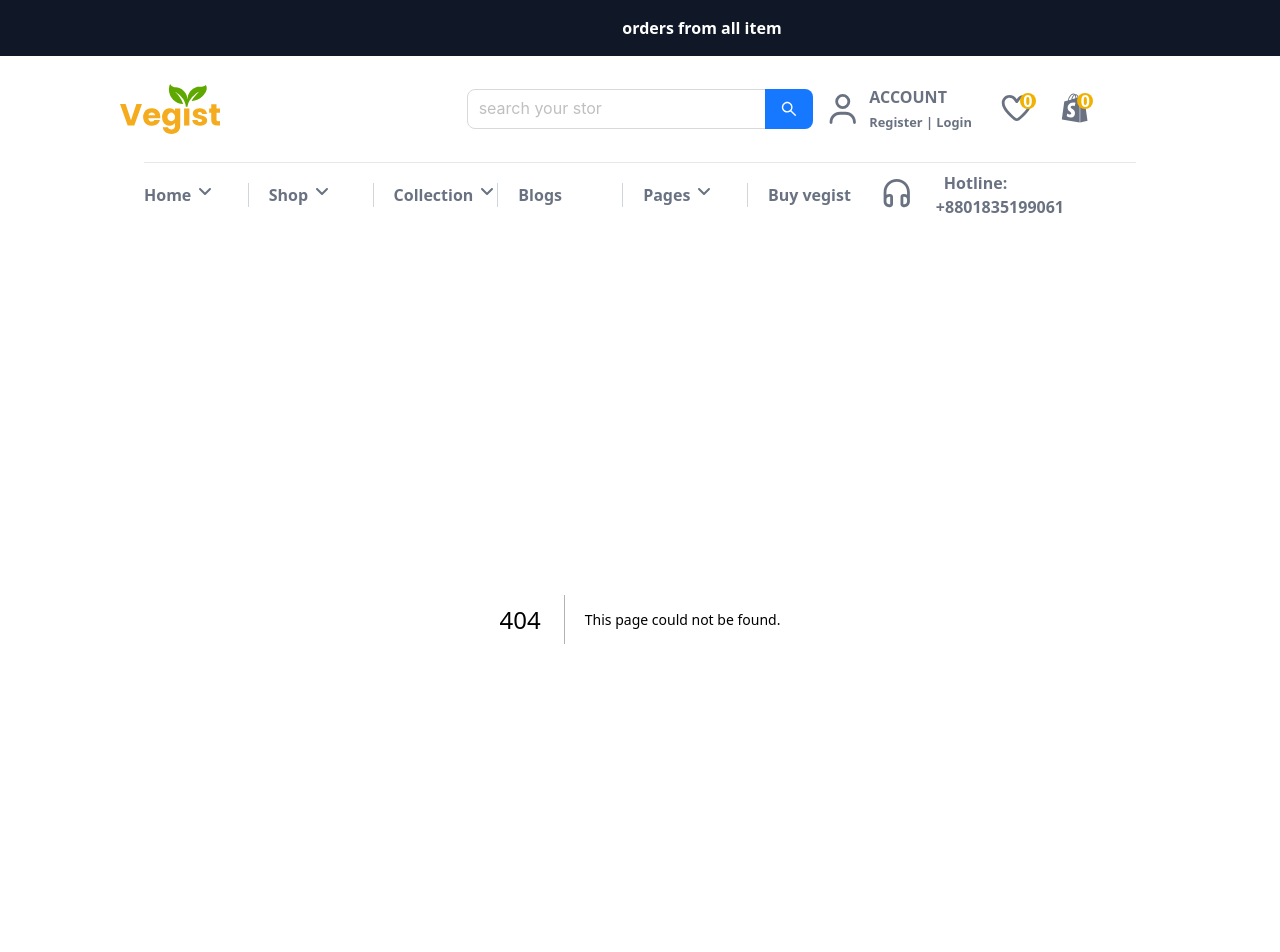
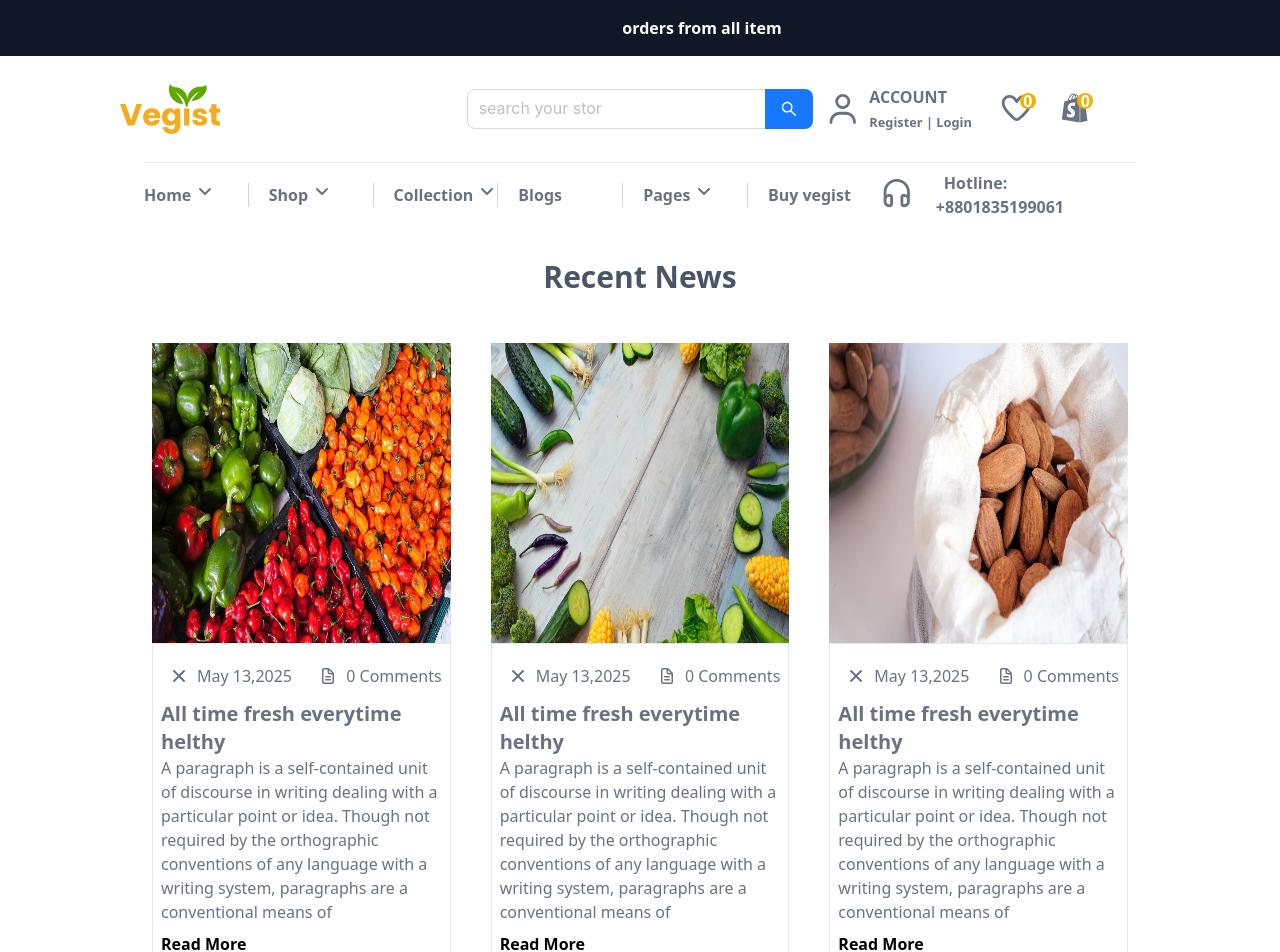
Before and after one commit to rashelmahomud/VEGIST_SHOP, a Next.js app: page /blogs in a window 1280 px wide. Before the commit this address had no page. Shown: the top 952 px of the page. Built offline with nearby package versions, Linux system fonts and the light colour scheme; what @ant-design/nextjs-registry would draw is missing.

Commit message:
added blogs design

```diff
--- /dev/null
+++ b/src/app/blogs/page.tsx
@@ -0,0 +1,88 @@
+import { faFileText } from "@fortawesome/free-regular-svg-icons/faFileText";
+import { faTimes } from "@fortawesome/free-solid-svg-icons";
+import { FontAwesomeIcon } from "@fortawesome/react-fontawesome";
+import Image from "next/image";
+import Link from "next/link";
+
+const BlogsPage = () => {
+  interface BlogsType {
+    id: number;
+    title: string;
+    dec: string;
+    image: string;
+  }
+  const Blogs: BlogsType[] = [
+    {
+      id: 1,
+      title: "All time fresh everytime helthy",
+      dec: "A paragraph is a self-contained unit of discourse in writing dealing with a particular point or idea. Though not required by the orthographic conventions of any language with a writing system, paragraphs are a conventional means of",
+      image:
+        "/assates/recent-news/blog-2_f16054cd-c759-43fc-a870-37322e322142.webp",
+    },
+    {
+      id: 2,
+      title: "All time fresh everytime helthy",
+      dec: "A paragraph is a self-contained unit of discourse in writing dealing with a particular point or idea. Though not required by the orthographic conventions of any language with a writing system, paragraphs are a conventional means of",
+      image:
+        "/assates/recent-news/blog-3_01262cce-ca6e-4f5a-a9a8-93b9016af364.webp",
+    },
+    {
+      id: 3,
+      title: "All time fresh everytime helthy",
+      dec: "A paragraph is a self-contained unit of discourse in writing dealing with a particular point or idea. Though not required by the orthographic conventions of any language with a writing system, paragraphs are a conventional means of",
+      image:
+        "/assates/recent-news/blog-4_1ff8c58f-79d1-4e97-bff0-e7c236171b97.webp",
+    },
+  ];
+
+  return (
+    <div className="lg:px-36 my-10">
+      <h1 className="text-center text-3xl font-semibold text-gray-600 my-10">
+        Recent News
+      </h1>
+      <div className="grid lg:grid-cols-3 md:grid-cols-2 gap-10 p-2">
+        {Blogs.map((blog) => (
+          <div key={blog.id}>
+            <Link href={"/"}>
+              <Image
+                src={blog.image}
+                alt="img"
+                width={400}
+                height={100}
+                className="lg:h-[300px]"
+              />
+            </Link>
+            <div className="border border-gray-200 p-2">
+              <div className="flex justify-between text-gray-500 my-2">
+                <div className="flex items-center">
+                  <FontAwesomeIcon
+                    className="w-10 p-2 bg-white text-gray-500 hover:text-white hover:bg-yellow-500 duration-300 rounded-full"
+                    icon={faTimes}
+                  />
+                  May 13,2025
+                </div>
+                <div className="flex items-center">
+                  <FontAwesomeIcon
+                    className="w-10 p-2 bg-white text-gray-500 hover:text-white hover:bg-yellow-500 duration-300 rounded-full"
+                    icon={faFileText}
+                  />
+                  0 Comments
+                </div>
+              </div>
+              <h2 className="text-xl font-semibold text-gray-500">
+                {blog.title}
+              </h2>
+              <p className="text-gray-500">{blog.dec}</p>
+              <button className="font-semibold mt-2">
+                <Link href={"/"}>Read More</Link>
+              </button>
+            </div>
+          </div>
+        ))}
+      </div>
+      <button className="bg-yellow-500 rounded-full text-white  font-semibold p-3 px-5 my-5 flex mx-auto"><Link href={'/'}>View All News</Link></button>
+    </div>
+  );
+};
+
+export default BlogsPage;
--- a/src/app/page.tsx
+++ b/src/app/page.tsx
@@ -6,6 +6,7 @@ import DealOfDay from "@/components/ui/DealOfDay";
 import ProductsPage from "./products/page";
 import CustomerSayPage from "@/components/ui/CustomerSay";
 import LatestDeal from "@/components/ui/LatestDeal";
+import BlogsPage from "./blogs/page";
 
 export default function Home() {
   return (
@@ -21,6 +22,7 @@ export default function Home() {
         <DealOfDay />
         <ProductsPage />
         <CustomerSayPage />
+        <BlogsPage />
         <LatestDeal />
       </div>
     </div>
```
